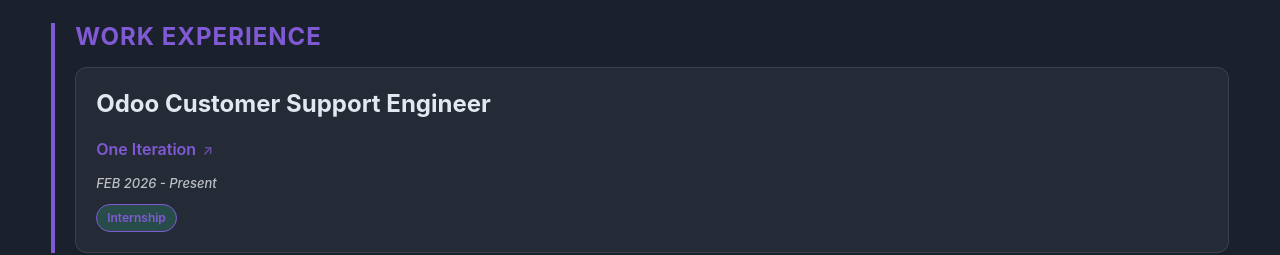
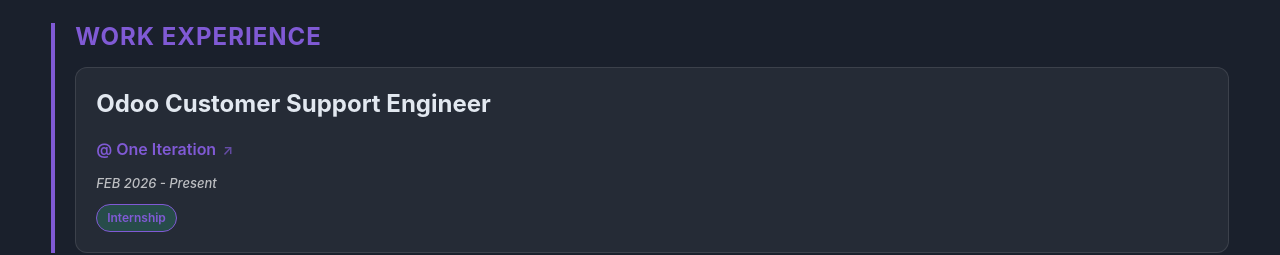
Before and after one commit to AAshry10/Ashry-Portfolio, a React (Create React App) app: page / in a window 1280 px wide. Shown: the part 920-1175 px from the top of the page. Built offline with nearby package versions, Linux system fonts and the light colour scheme.

Commit message:
V . Follow Up - 2

```diff
--- a/src/components/Experiences/Experience.jsx
+++ b/src/components/Experiences/Experience.jsx
@@ -52,7 +52,7 @@
                 <h4 className="item-title">{item.title}</h4>
                 <p className="item-company">
                   <a href={item.CompanyWebsiteURL} target="_blank" rel="noopener noreferrer">
-                    {item.company}
+                    @ {item.company}
                   </a>
                 </p>
                 <p className="item-meta">
```
